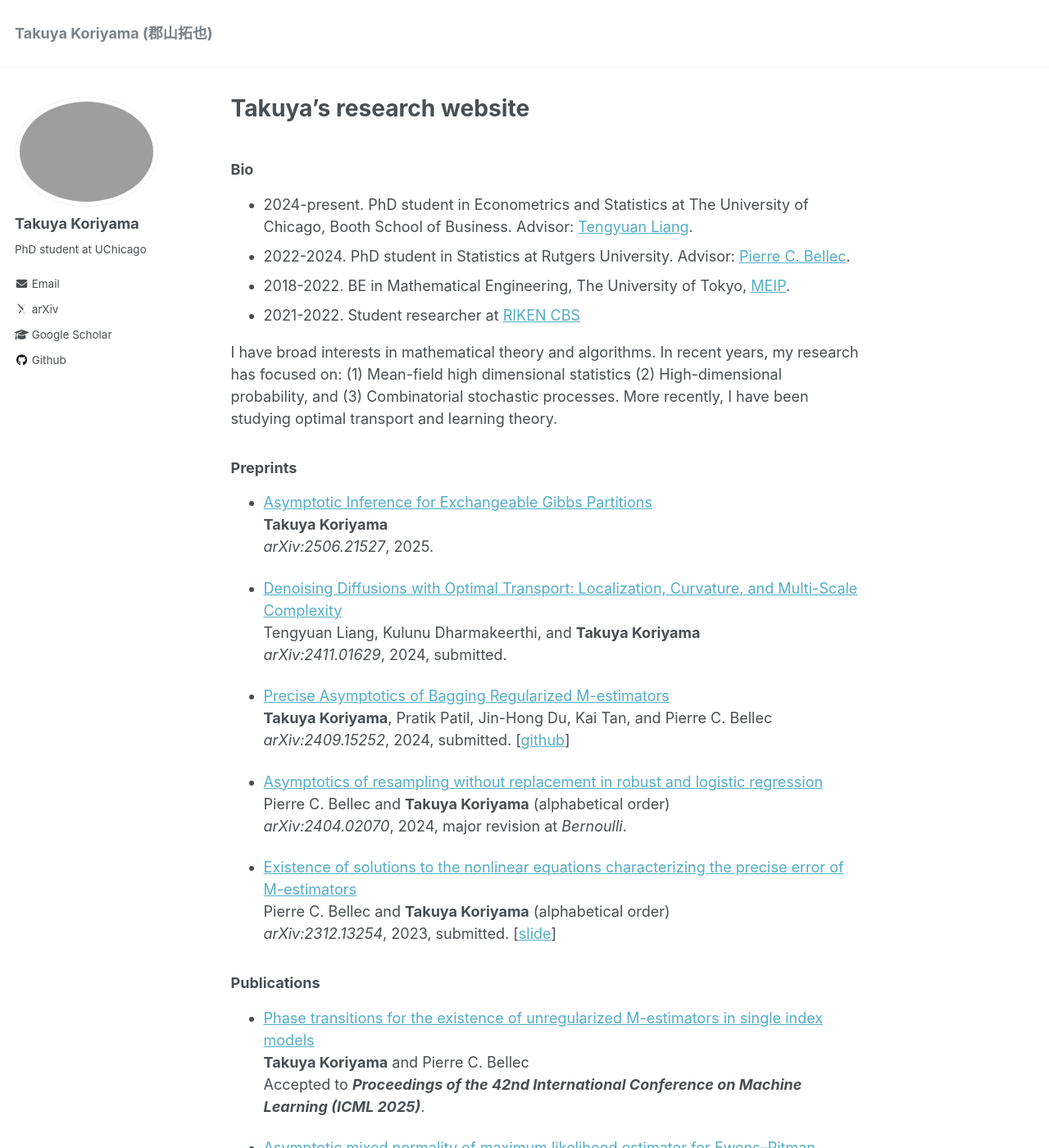
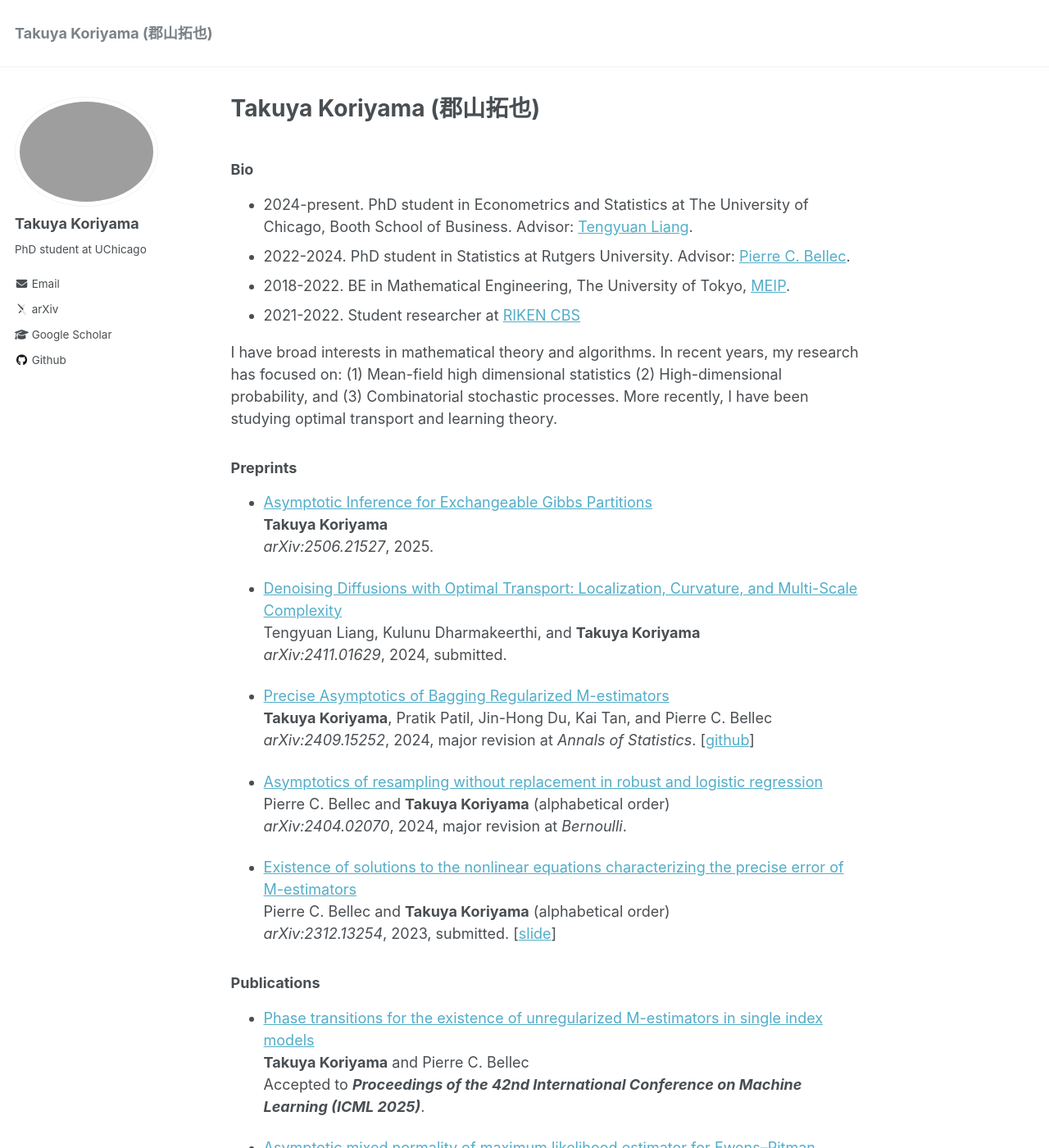
Before and after one commit to TakuyaKoriyama/takuyakoriyama.github.io, a Jekyll site: the page built from _pages/about.md, in a window 1280 px wide and 1400 px high. Shown: the whole window at 82% size. Built offline with Jekyll 4.4.1, drawn with Linux system fonts in a browser that asks for light colours; some web fonts are replaced.

Commit message:
Update about.md

```diff
--- a/_pages/about.md
+++ b/_pages/about.md
@@ -1,6 +1,6 @@
 ---
 permalink: /
-title: "Takuya's research website"
+title: "Takuya Koriyama (郡山拓也)"
 author_profile: true
 redirect_from:
   - /about/
@@ -40,7 +40,7 @@ Tengyuan Liang, Kulunu Dharmakeerthi, and __Takuya Koriyama__\\
 
 * [Precise Asymptotics of Bagging Regularized M-estimators](https://arxiv.org/abs/2409.15252)\\
 __Takuya Koriyama__, Pratik Patil, Jin-Hong Du, Kai Tan, and Pierre C. Bellec \\
-*arXiv:2409.15252*, 2024, submitted. [[github](https://github.com/jaydu1/subagging-asymptotics)]
+*arXiv:2409.15252*, 2024, major revision at *Annals of Statistics*. [[github](https://github.com/jaydu1/subagging-asymptotics)]
 
 * [Asymptotics of resampling without replacement in robust and logistic regression](https://arxiv.org/abs/2404.02070)\\
 Pierre C. Bellec and __Takuya Koriyama__ (alphabetical order) \\
```
